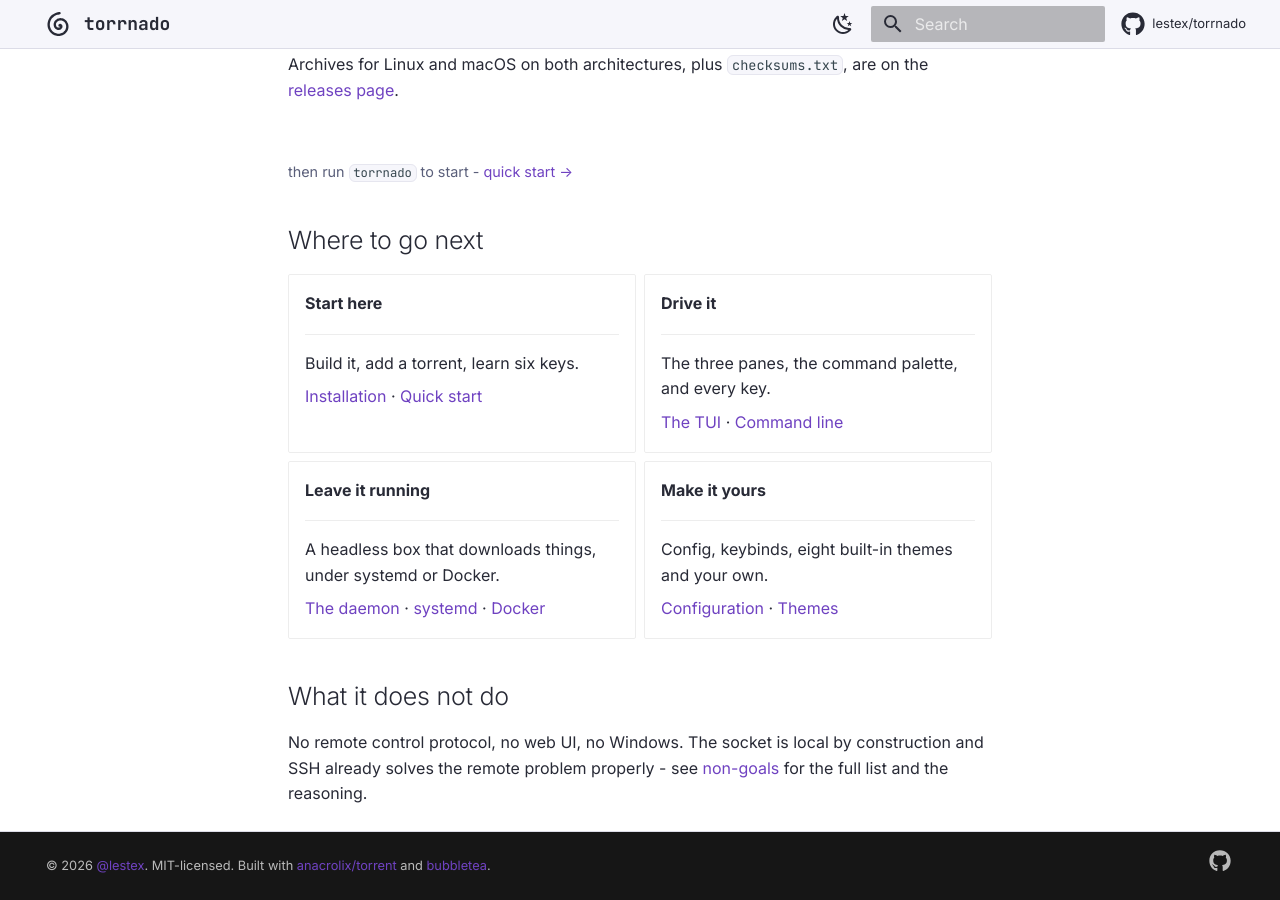
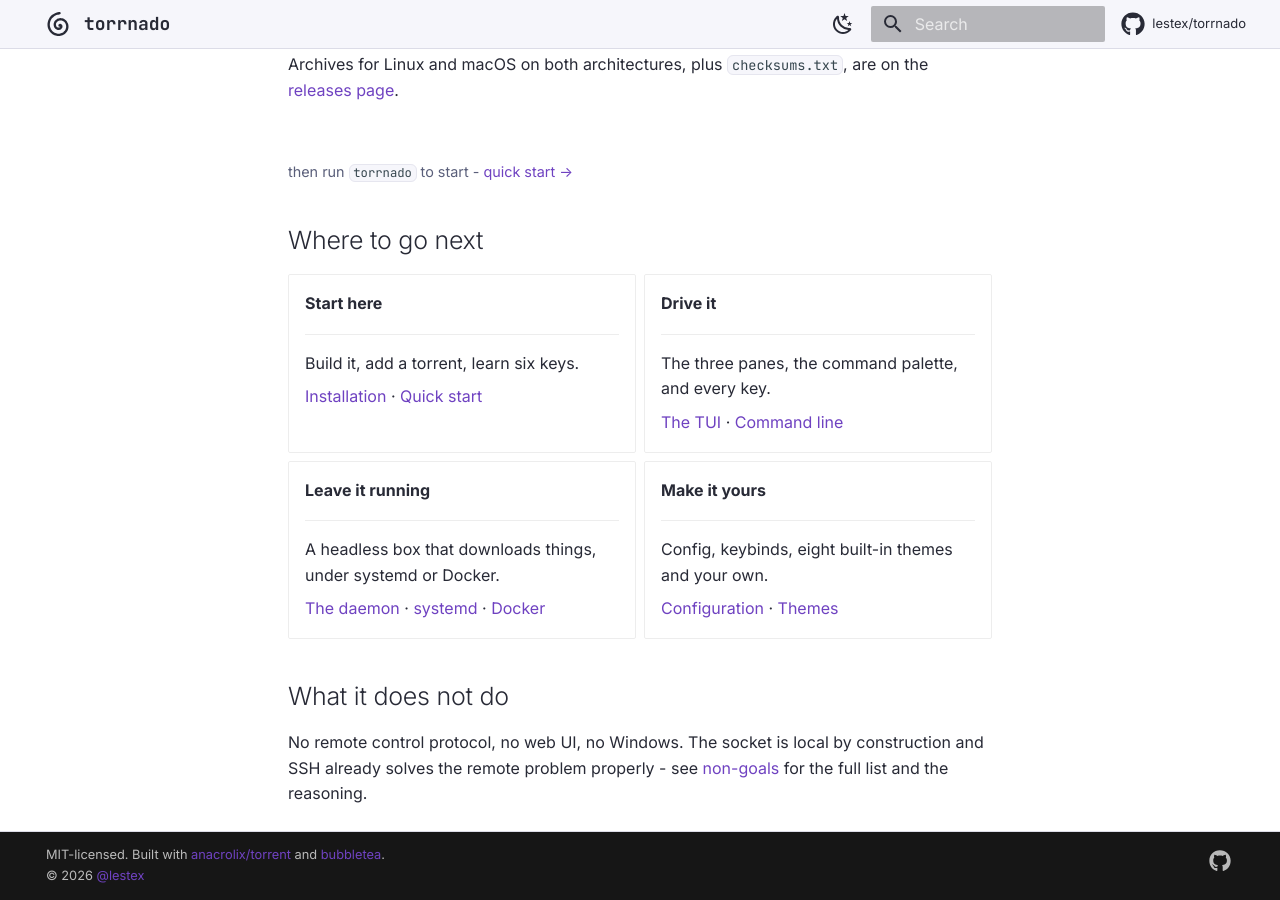
Before and after one commit to lestex/torrnado, an MkDocs documentation site: the page built from docs/index.md, in a window 1280 px wide and 900 px high, scrolled down 2029 px. Built offline with MkDocs 1.6.1 and Material for MkDocs 9.7.7, drawn with Linux system fonts in a browser that asks for light colours; comment, search, counter and statistics services are not loaded.

```diff
--- a/mkdocs.yml
+++ b/mkdocs.yml
@@ -5,7 +5,7 @@ repo_url: https://github.com/lestex/torrnado
 repo_name: lestex/torrnado
 edit_uri: edit/main/docs/
 # Year and holder match LICENSE, so the two cannot drift.
-copyright: '© 2026 <a href="https://github.com/lestex">@lestex</a>. MIT-licensed. Built with <a href="https://github.com/anacrolix/torrent">anacrolix/torrent</a> and <a href="https://github.com/charmbracelet/bubbletea">bubbletea</a>.'
+copyright: 'MIT-licensed. Built with <a href="https://github.com/anacrolix/torrent">anacrolix/torrent</a> and <a href="https://github.com/charmbracelet/bubbletea">bubbletea</a>.<br>© 2026 <a href="https://github.com/lestex">@lestex</a>'
 
 docs_dir: docs
 
```
